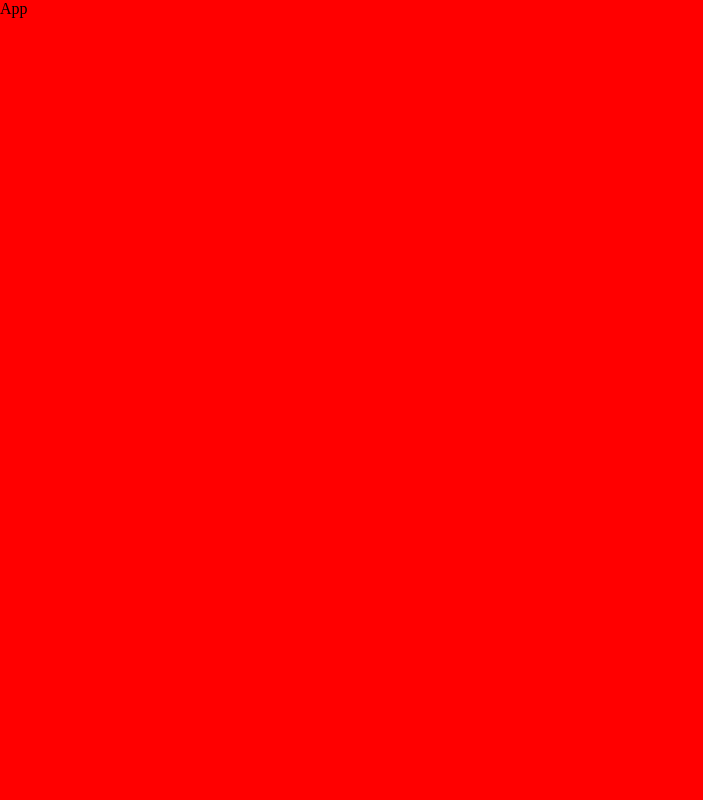
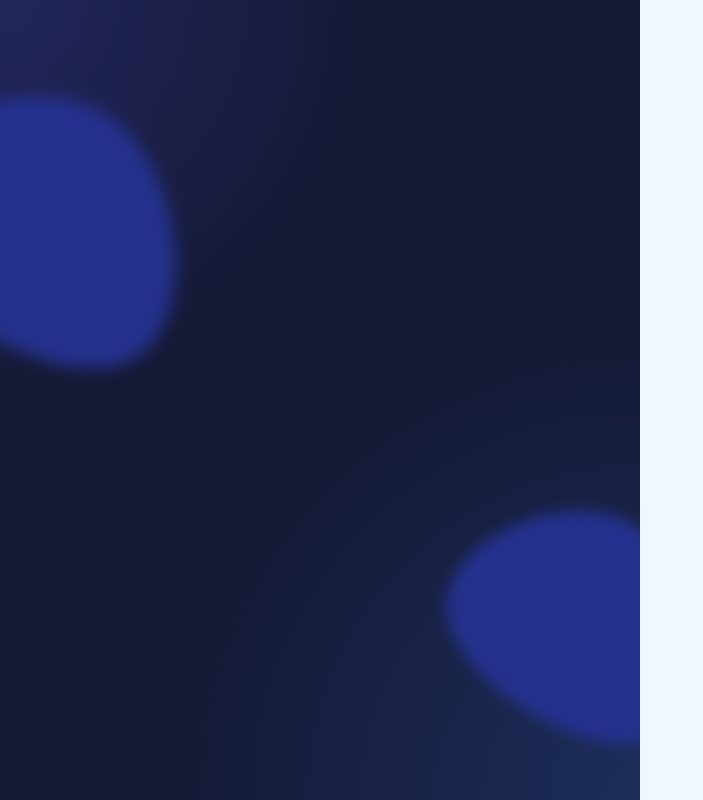
Before and after one commit to szymonzawrotny/chathub, a Next.js app in the folder client/: page / in a window 1280 px wide. Shown: the whole page, without its empty margins (0-703 px from the left). Built offline with nearby package versions, Linux system fonts and the light colour scheme.

Commit message:
add blobs to the login page

```diff
--- a/client/app/layout.tsx
+++ b/client/app/layout.tsx
@@ -1,7 +1,7 @@
 import type { Metadata } from "next";
 
 export const metadata: Metadata = {
-  title: "chathub.com",
+  title: "ChatHub",
   description: "Generated by create next app",
 };
 
--- a/client/app/page.style.scss
+++ b/client/app/page.style.scss
@@ -1,10 +1,49 @@
-*{
-    margin:0;
-    padding:0;
-    box-sizing: border-box;
+* {
+  margin: 0;
+  padding: 0;
+  box-sizing: border-box;
 }
 
-.app{
-    min-height: 100svh;
-    background-color: red;
+.app {
+  min-height: 100svh;
+  display: flex;
+  flex-direction: row;
+  overflow: hidden;
+  .leftSide {
+    flex: 1;
+    overflow: hidden;
+    // background-color: #141832;
+    background:
+      radial-gradient(circle at top left, #5b5cff33, transparent 40%),
+      radial-gradient(circle at bottom right, #3b82f633, transparent 50%),
+      #141832;
+    position: relative;
+    .blobBottom {
+      position: absolute;
+      right: -150px;
+      bottom: 0;
+      filter: blur(5px);
+      transform: rotate(-90deg) scale(1.5);
+    }
+    .blobTop {
+      position: absolute;
+      left: -150px;
+      top: 0;
+      filter: blur(5px);
+      transform: rotate(-90deg) scale(1.75);
+    }
+    .blobBottom::before{
+        content: '';
+        position: absolute;
+        width:100%;
+        height:100%;
+        top:0;
+        left:0;
+        border:2px solid red;
+    }
+  }
+  .rightSide {
+    flex: 1;
+    background-color: aliceblue;
+  }
 }
--- a/client/app/page.tsx
+++ b/client/app/page.tsx
@@ -1,7 +1,29 @@
 import './page.style.scss';
+import Image from 'next/image';
+import Blob from "../images/blob.svg"
 
 const App = () => {
-  return <div className="app">App</div>;
+  return (
+    <div className="app">
+      <div className="leftSide">
+        <Image
+          src={Blob}
+          alt="blob"
+          width={400}
+          height={400}
+          className="blobTop"
+        />
+        <Image
+          src={Blob}
+          alt="blob"
+          width={400}
+          height={400}
+          className="blobBottom"
+        />
+      </div>
+      <div className="rightSide"></div>
+    </div>
+  );
 };
 
 export default App;
```
Also changed, not shown: client/components/loginPage/leftSide.tsx (added), client/components/loginPage/rightSide.tsx (added), client/images/blob.svg (added).
